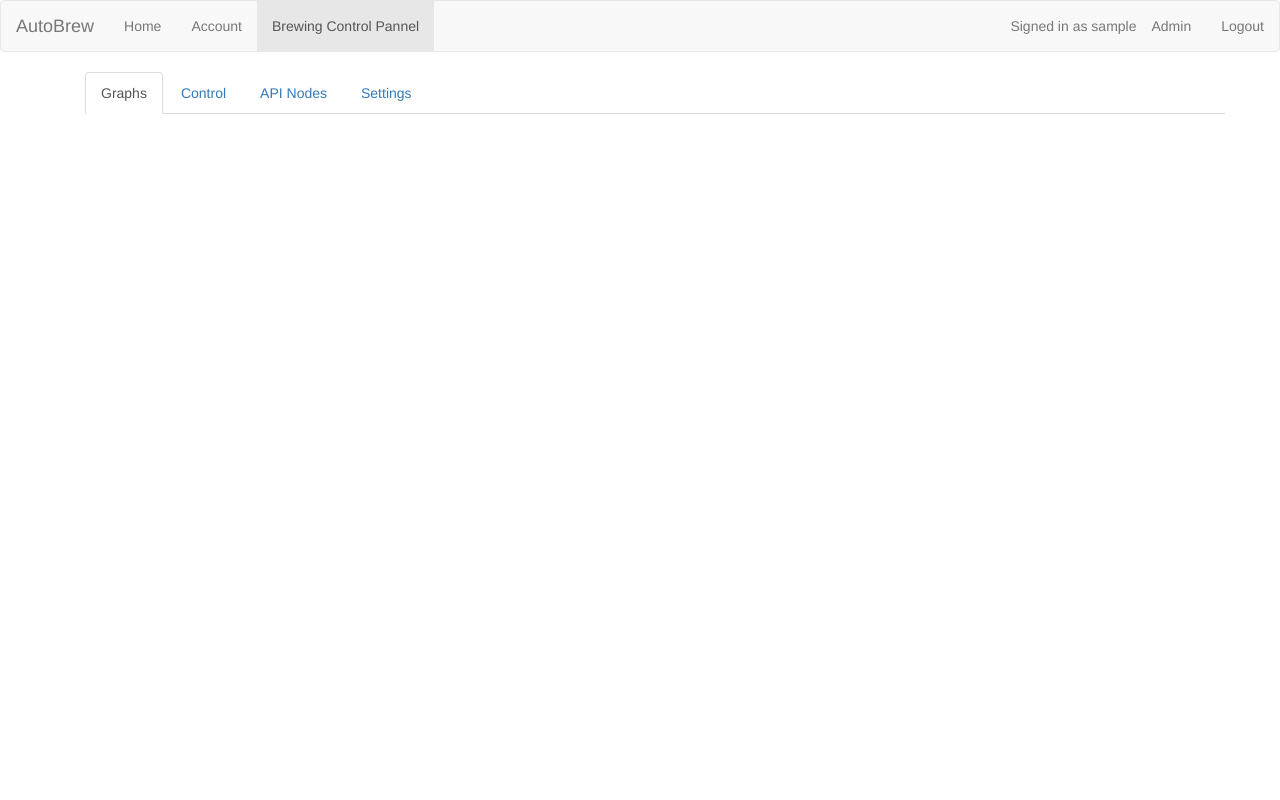
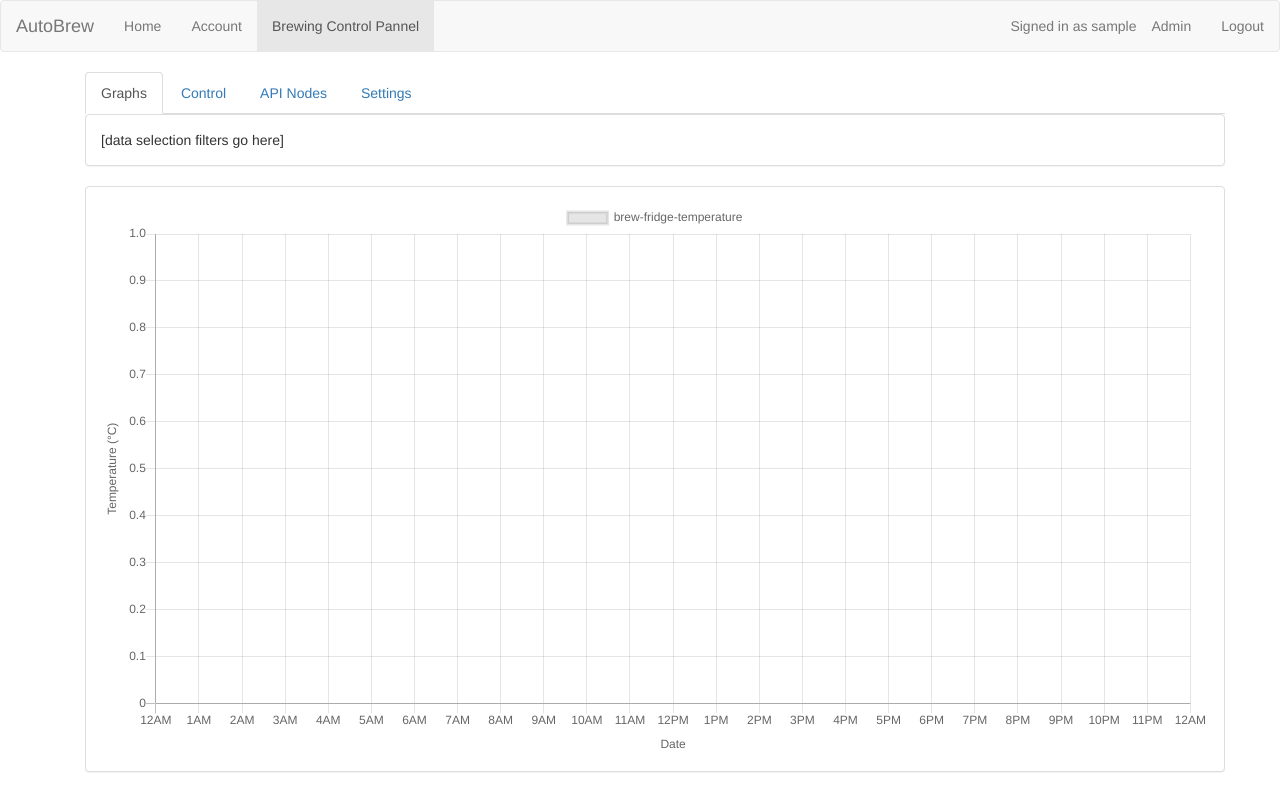
Before and after one commit to mjftw/flaskapp, a Flask app: page /brewcontrol in a window 1280 px wide, after a click on "Graphs". Run offline with Flask 2, Linux system fonts and the light colour scheme; the visitor is signed in with stand-in values (Sample User, id 1); data comes from the database, SQL or seed files in the repository; data that the repository does not hold is empty; parts of the project's set-up code (start-up, migrations or seed data) failed here and were passed over; some libraries are stand-ins or nearby versions.

Commit message:
Got basic temperature logging and graphing working

```diff
--- a/webapp/api.py
+++ b/webapp/api.py
@@ -31,7 +31,9 @@ def get_data_in_range():
     if not current_user.is_admin:
         return 'Err not admin', 401
 
-    date_format = '%d-%m-%y-%H-%M-%S'
+    date_format = '%Y-%m-%d %H:%M:%S'
+
+    print(datetime.strftime(datetime.now(), date_format))
 
     start = request.args.get('start')
     end = request.args.get('end')
@@ -45,8 +47,8 @@ def get_data_in_range():
 
     data = [
         {
-            'value': d.value,
-            'date': datetime.strftime(d.date, date_format)
+            'x': datetime.strftime(d.date, date_format),
+            'y': d.value
         }
         for d in db.session.query(SensorData).filter(
             SensorData.sensor_name==sensor_name).filter(
--- a/webapp/config.ini
+++ b/webapp/config.ini
@@ -8,8 +8,11 @@ MAIL_USE_TLS = 1
 MAIL_USERNAME = flask.webserver@gmail.com
 MAIL_PASSWORD = FlaskyW3bSrv
 ADMINS = mjftwebster@gmail.com
+SQLALCHEMY_DATA_BASE_URI = /home/pi/projects/autobrew/app.db
 
 [nodes]
+NODEURL_TEMP_LOGGER_FV = http://192.168.0.200:5010
 NODEURL_TEMP_SENSOR_FV = http://192.168.0.210:5010
 NODEURL_HEATER = http://192.168.0.210:5020
-NODEURL_TEMP_CONTROLLER = http://192.168.0.210:5030
+NODEURL_COOLER = http://192.168.0.210:5030
+NODEURL_TEMP_CONTROLLER = http://192.168.0.210:5040
--- a/webapp/templates/brewcontrol.html
+++ b/webapp/templates/brewcontrol.html
@@ -13,16 +13,16 @@
 
     <!-- Tab panes -->
     <div class="tab-content">
-        <div role="tabpanel" class="tab-pane" id="graphs">
+        <div role="tabpanel" class="tab-pane container-fluid" id="graphs">
             {% include "brewcontrol_tabs/graph_tab.html" %}
         </div>
-        <div role="tabpanel" class="tab-pane" id="control">
+        <div role="tabpanel" class="tab-pane container-fluid" id="control">
             [control content]
         </div>
-        <div role="tabpanel" class="tab-pane" id="api_nodes">
+        <div role="tabpanel" class="tab-pane container-fluid" id="api_nodes">
             {% include "brewcontrol_tabs/api_tab.html" %}
         </div>
-        <div role="tabpanel" class="tab-pane" id="settings">
+        <div role="tabpanel" class="tab-pane container-fluid" id="settings">
             [settings content]
         </div>
     </div>
--- a/webapp/templates/brewcontrol_tabs/graph_tab.html
+++ b/webapp/templates/brewcontrol_tabs/graph_tab.html
@@ -1,19 +1,86 @@
+<!-- Chart.js-->
+<script src="https://cdnjs.cloudflare.com/ajax/libs/Chart.js/2.8.0/Chart.bundle.min.js"></script>
 <script>
     function graphs_active() {
+        // TODO: Get these from forms
+        var sensor_name = "brew-fridge-temperature";
+        var start = "2019-04-15 21:16:51";
+        var end = "2019-04-16 22:16:51";
+
+        var time_format = 'YYYY-MM-DD HH:mm:ss';
+
         $.ajax({
             type: "GET",
             url: "{{url_for('get_data_in_range')}}",
             data: {
-                // Have this come from form menus
-                sensor_name: "brew-fridge-temperature",
-                start: "08-04-19-21-00-00",
-                end: "08-04-19-22-00-00"
+                sensor_name: sensor_name,
+                start: start,
+                end: end
             },
             success: function(data) {
+                data = data.map(
+                        function (d) {
+                            return {
+                                x: new Date(d['x']),
+                                y: d['y']
+                            }
+                        });
                 // Graph our data here
-                alert(JSON.stringify(data[0], null, 2))
+                var ctx = $('#sensorDataChart');
+                var config = {
+                    type: 'line',
+                    data: {
+                        datasets: [{
+                            label: sensor_name,
+                            data: data
+                        }]
+                    },
+                    options: {
+                        title: {
+                            text: 'My Title'
+                        },
+                        scales: {
+                            xAxes: [{
+                                type: 'time',
+                                time: {
+                                    parser: time_format,
+                                    tooltipFormat: 'll HH:mm'
+                                },
+                                scaleLabel: {
+                                    display: true,
+                                    labelString: 'Date'
+                                }
+                            }],
+                            yAxes: [{
+                                scaleLabel: {
+                                    display: true,
+                                    labelString: 'Temperature (°C)'
+                                }
+                            }]
+                        },
+                    }
+                };
+
+                var chart = new Chart(ctx, config);
             },
             dataType: 'json',
         });
     }
 </script>
+
+<div class="row">
+    <div class="col">
+        <div class="panel panel-default">
+            <div class="panel-body">
+                [data selection filters go here]
+            </div>
+        </div>
+    </div>
+    <div class="col">
+        <div class="panel panel-default">
+            <div class="panel-body">
+                <canvas id="sensorDataChart"></canvas>
+            </div>
+        </div>
+    </div>
+</div>
```
